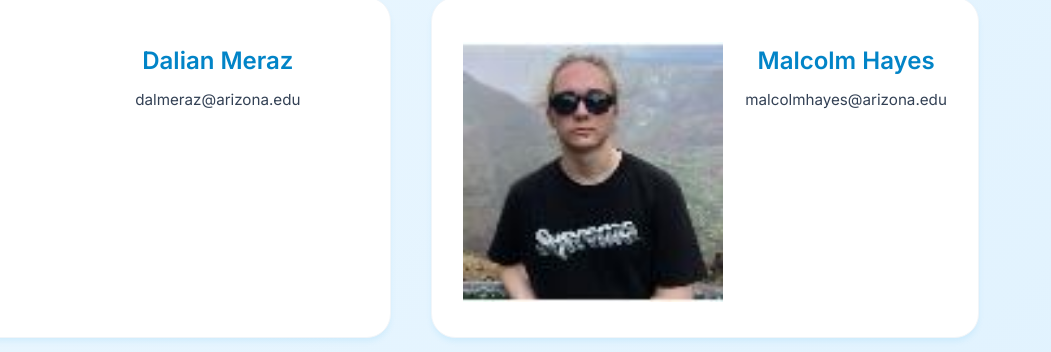
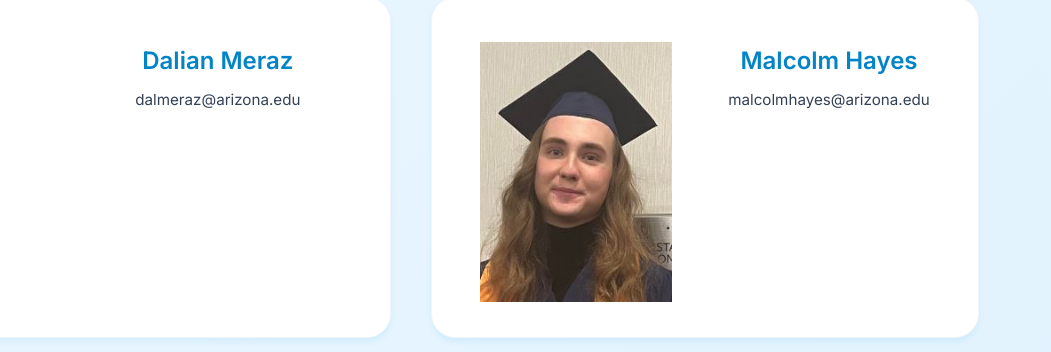
Before and after one commit to dalmeraz19/ECE413_FinalProject, a plain HTML site: page index.html in a window 1280 px wide. Shown: the part 1093-1445 px from the top of the page, 229-1280 px from the left. Drawn offline with Linux system fonts and the light colour scheme.

Commit message:
added photo

```diff
--- a/index.html
+++ b/index.html
@@ -47,7 +47,7 @@
                 </div>
                 <div class="team-member">
                     <div class="team-photo">
-                        <img src="/assets/icons/malcolm.jpg" alt="Malcolm">
+                        <img src="malcolm.jpg" alt="Malcolm">
                     </div>
                     <div class="team-content">
                         <h3>Malcolm Hayes</h3>
```
Also changed, not shown: assets/icons/malcolm.jpg (deleted), malcolm.jpg (added).
